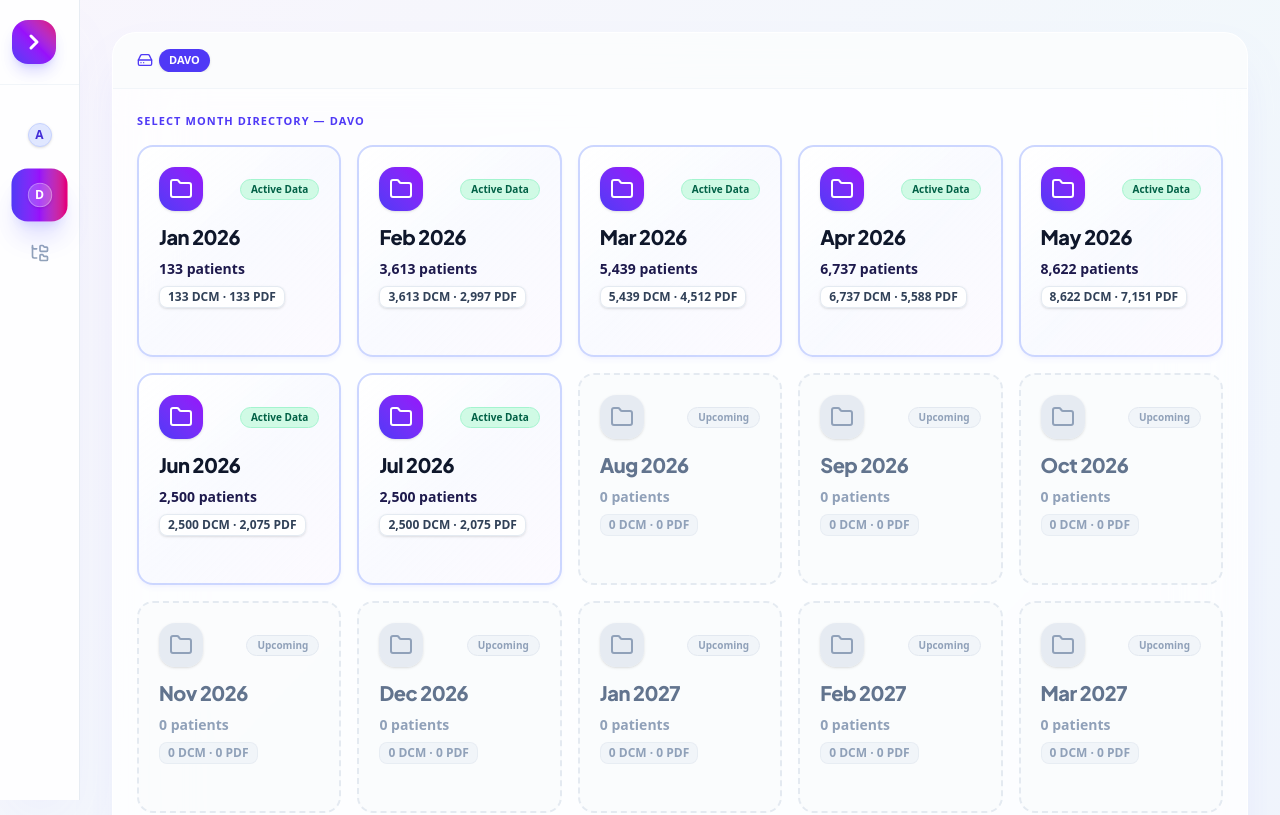
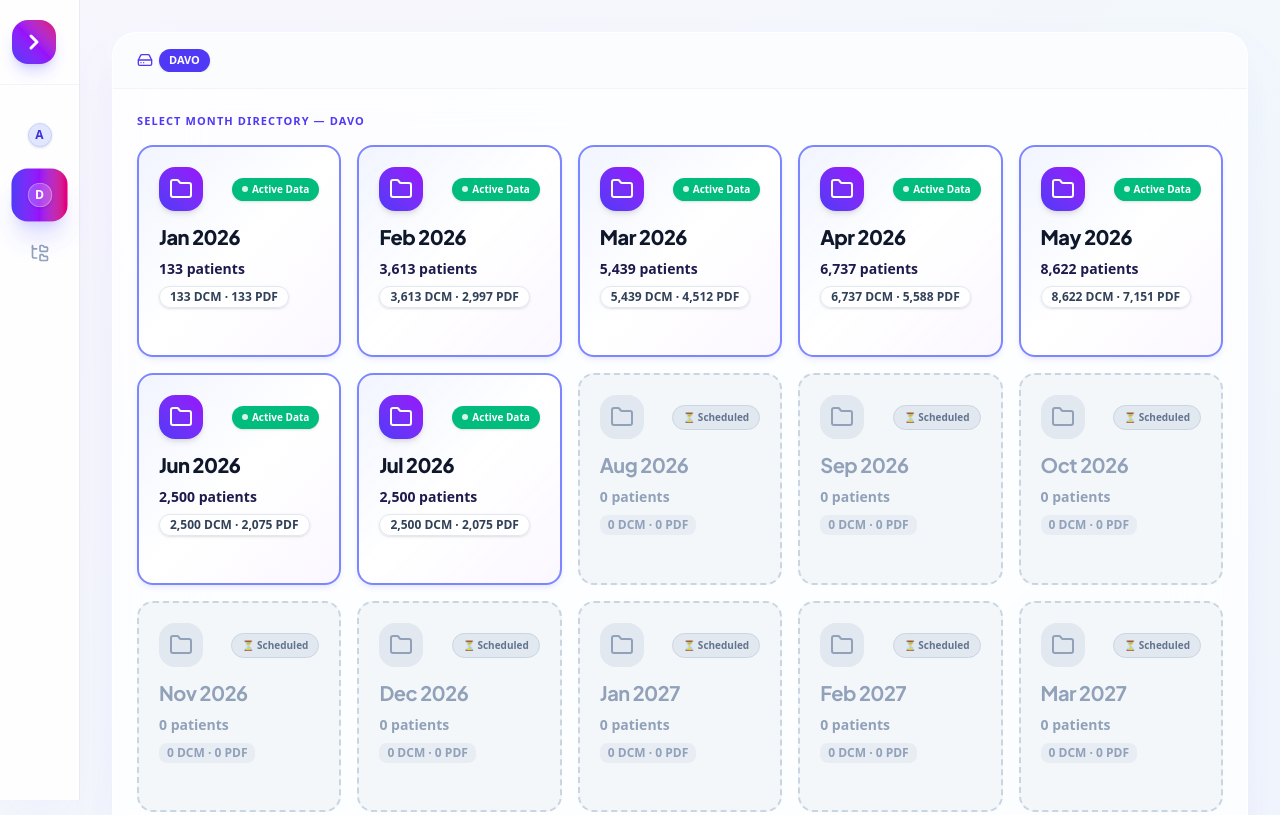
Before and after one commit to Faribro/Files_transmitter, a Next.js app: page /davo in a window 1280 px wide. Shown: the top 815 px of the page. Built offline with nearby package versions, Linux system fonts and the light colour scheme.

Commit message:
fix(UI): Use explicit JSX return branches for active vs scheduled months to ensure Tailwind CSS compiles all border and badge styles

```diff
--- a/components/DriveExplorer.tsx
+++ b/components/DriveExplorer.tsx
@@ -355,6 +355,8 @@ export default function DriveExplorer({ facility, initialMonth, onMonthSelect }:
               {months.map((mf, i) => {
                 const stats = getDynamicMonthStats(facility, mf.key)
                 const hasData = Boolean(stats && stats.patients > 0)
+
+                if (hasData) {
                   return (
                     <motion.button
                       key={mf.key}
@@ -364,51 +366,77 @@ export default function DriveExplorer({ facility, initialMonth, onMonthSelect }:
                       whileHover={{ scale: 1.04, y: -3 }}
                       whileTap={{ scale: 0.97 }}
                       onClick={() => handleMonthClick(mf.key)}
-                    className={`group relative flex flex-col items-start p-5 rounded-2xl transition-all text-left overflow-hidden ${
-                      hasData
-                        ? 'bg-gradient-to-br from-white via-indigo-50/30 to-purple-50/40 border-2 border-indigo-200/90 hover:border-indigo-500 shadow-md shadow-indigo-500/5 hover:shadow-xl hover:shadow-indigo-500/15'
-                        : 'bg-slate-50/60 border-2 border-dashed border-slate-200/90 hover:border-slate-300 hover:bg-slate-100/60 opacity-65 hover:opacity-100 shadow-none'
-                    }`}
+                      className="group relative flex flex-col items-start p-5 rounded-2xl bg-gradient-to-br from-indigo-50/80 via-white to-purple-50/80 border-2 border-indigo-400 hover:border-indigo-600 shadow-md shadow-indigo-500/10 hover:shadow-xl hover:shadow-indigo-500/20 transition-all text-left overflow-hidden"
                     >
-                    {/* Top Icon & Status Badge */}
+                      {/* Top Icon & Active Badge */}
                       <div className="w-full flex items-center justify-between mb-3">
-                      <div className={`w-11 h-11 rounded-2xl flex items-center justify-center transition-all shadow-sm ${
-                        hasData
-                          ? 'bg-gradient-to-tr from-indigo-600 to-purple-600 text-white group-hover:scale-105'
-                          : 'bg-slate-200/80 text-slate-400'
-                      }`}>
+                        <div className="w-11 h-11 rounded-2xl bg-gradient-to-tr from-indigo-600 to-purple-600 text-white flex items-center justify-center shadow-md group-hover:scale-105 transition-transform">
                           <Folder className="w-6 h-6" />
                         </div>
-                      <span className={`text-[10px] font-black px-2.5 py-0.5 rounded-full border ${
-                        hasData
-                          ? 'bg-emerald-100 text-emerald-800 border-emerald-200'
-                          : 'bg-slate-100 text-slate-400 border-slate-200 font-semibold'
-                      }`}>
-                        {hasData ? 'Active Data' : 'Upcoming'}
+                        <span className="text-[10px] font-black px-2.5 py-1 rounded-full bg-emerald-500 text-white shadow-sm flex items-center gap-1">
+                          <span className="w-1.5 h-1.5 rounded-full bg-white animate-pulse" /> Active Data
                         </span>
                       </div>
 
-                    <h3 className={`text-xl font-black tracking-tight ${hasData ? 'text-slate-900 group-hover:text-indigo-700' : 'text-slate-500'}`}>
+                      <h3 className="text-xl font-black tracking-tight text-slate-900 group-hover:text-indigo-700">
                         {mf.label}
                       </h3>
 
                       {stats && (
                         <div className="mt-2 space-y-1 w-full">
-                        <p className={`text-sm font-extrabold ${hasData ? 'text-indigo-950' : 'text-slate-400 font-bold'}`}>
+                          <p className="text-sm font-extrabold text-indigo-950">
                             {fmtNum(stats.patients)} patients
                           </p>
-                        <p className={`text-xs font-bold px-2 py-0.5 rounded-md border inline-block ${
-                          hasData
-                            ? 'text-slate-700 bg-white/90 border-slate-200/90 shadow-sm'
-                            : 'text-slate-400 bg-slate-100 border-slate-200/60'
-                        }`}>
+                          <p className="text-xs font-bold text-slate-700 bg-white/90 px-2.5 py-0.5 rounded-lg border border-slate-200 shadow-sm inline-block">
                             {fmtNum(stats.dcm)} DCM · {fmtNum(stats.pdf)} PDF
                           </p>
                         </div>
                       )}
 
-                    <div className={`mt-3 flex items-center gap-1 text-[10px] font-extrabold ${hasData ? 'text-indigo-600 opacity-0 group-hover:opacity-100' : 'text-slate-400 opacity-0 group-hover:opacity-75'} transition-opacity`}>
-                      <span>Open</span><ChevronRight className="w-3 h-3" />
+                      <div className="mt-3 flex items-center gap-1 text-[10px] font-extrabold text-indigo-600 opacity-0 group-hover:opacity-100 transition-opacity">
+                        <span>Open Directory</span><ChevronRight className="w-3 h-3" />
+                      </div>
+                    </motion.button>
+                  )
+                }
+
+                // UPCOMING / EMPTY MONTH CARD (NO DATA)
+                return (
+                  <motion.button
+                    key={mf.key}
+                    initial={{ opacity: 0, y: 16 }}
+                    animate={{ opacity: 1, y: 0 }}
+                    transition={{ delay: i * 0.02 }}
+                    whileHover={{ scale: 1.02 }}
+                    whileTap={{ scale: 0.98 }}
+                    onClick={() => handleMonthClick(mf.key)}
+                    className="group relative flex flex-col items-start p-5 rounded-2xl bg-slate-100/80 border-2 border-dashed border-slate-300 hover:border-slate-400 hover:bg-slate-200/60 transition-all text-left overflow-hidden opacity-75 hover:opacity-100"
+                  >
+                    {/* Top Icon & Upcoming Badge */}
+                    <div className="w-full flex items-center justify-between mb-3">
+                      <div className="w-11 h-11 rounded-2xl bg-slate-200 text-slate-400 flex items-center justify-center">
+                        <Folder className="w-6 h-6" />
+                      </div>
+                      <span className="text-[10px] font-extrabold px-2.5 py-1 rounded-full bg-slate-200 text-slate-500 border border-slate-300">
+                        ⏳ Scheduled
+                      </span>
+                    </div>
+
+                    <h3 className="text-xl font-bold tracking-tight text-slate-400 group-hover:text-slate-600">
+                      {mf.label}
+                    </h3>
+
+                    <div className="mt-2 space-y-1 w-full">
+                      <p className="text-sm font-bold text-slate-400">
+                        0 patients
+                      </p>
+                      <p className="text-xs font-semibold text-slate-400 bg-slate-200/60 px-2 py-0.5 rounded-md inline-block">
+                        0 DCM · 0 PDF
+                      </p>
+                    </div>
+
+                    <div className="mt-3 flex items-center gap-1 text-[10px] font-bold text-slate-400 opacity-0 group-hover:opacity-100 transition-opacity">
+                      <span>No files yet</span><ChevronRight className="w-3 h-3" />
                     </div>
                   </motion.button>
                 )
```
Lines whose indentation alone changed are shown as unchanged.
